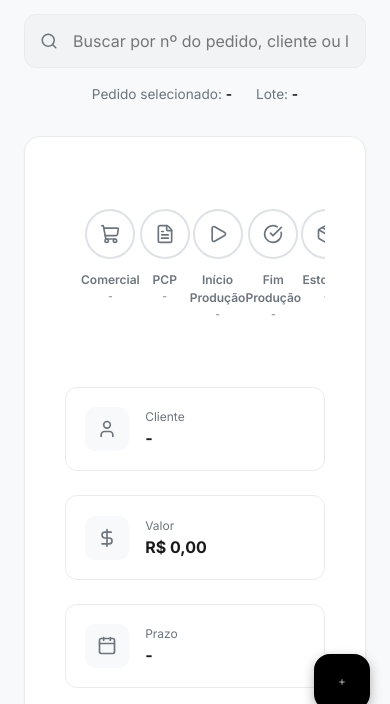
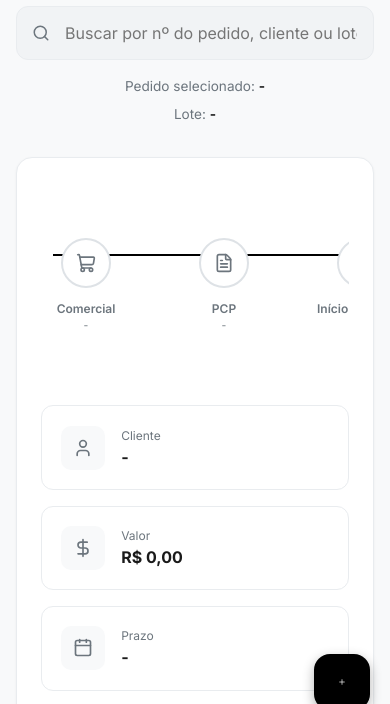
Before and after one commit to Matheus904-12/Dashboard-SCRUM, a website: page index.html in a window 390 px wide. Shown: the part 114-818 px from the top of the page. Drawn offline with nearby package versions, Linux system fonts and the light colour scheme; no server answers.

Commit message:
UI: Fixed mobile timeline overlaps and increased admin button icon size

```diff
--- a/style.css
+++ b/style.css
@@ -235,6 +235,45 @@ body {
     }
 }
 
+@media (max-width: 768px) {
+    body {
+        padding: 1rem;
+    }
+
+    .main-card {
+        padding: 1.5rem;
+    }
+
+    .info-row {
+        grid-template-columns: 1fr;
+        gap: 1rem;
+    }
+
+    .header-search h2 {
+        font-size: 1.5rem;
+    }
+
+    .pedido-info-top {
+        flex-direction: column;
+        gap: 0.5rem;
+    }
+
+    .modal-content {
+        padding: 1.5rem;
+        border-radius: 16px;
+    }
+
+    .tab-btn {
+        font-size: 0.75rem;
+        padding: 0.5rem;
+    }
+
+    /* Stack form fields on mobile */
+    #order-form div[style*="grid-template-columns: 1fr 1fr"] {
+        grid-template-columns: 1fr !important;
+    }
+}
+
 .sub-card {
     background: var(--card-bg);
     border: 1px solid var(--border-color);
@@ -361,10 +400,17 @@ td {
 @media (max-width: 768px) {
     .timeline-container {
         overflow-x: auto;
-        padding-bottom: 1rem;
+        padding: 1.5rem 0;
+        justify-content: flex-start;
+        gap: 3rem;
+        -webkit-overflow-scrolling: touch;
     }
     .timeline-line, .timeline-progress {
-        display: none;
+        top: 40px;
+        min-width: 900px; /* More space for steps */
+    }
+    .step {
+        min-width: 90px;
     }
 }
 
@@ -541,6 +587,11 @@ button[type="submit"]:hover {
     background: #1e293b !important;
 }
 
+#btn-open-admin svg {
+    width: 28px !important;
+    height: 28px !important;
+}
+
 /* Admin Table Customization */
 #admin-table-body td {
     padding: 1rem;
```
